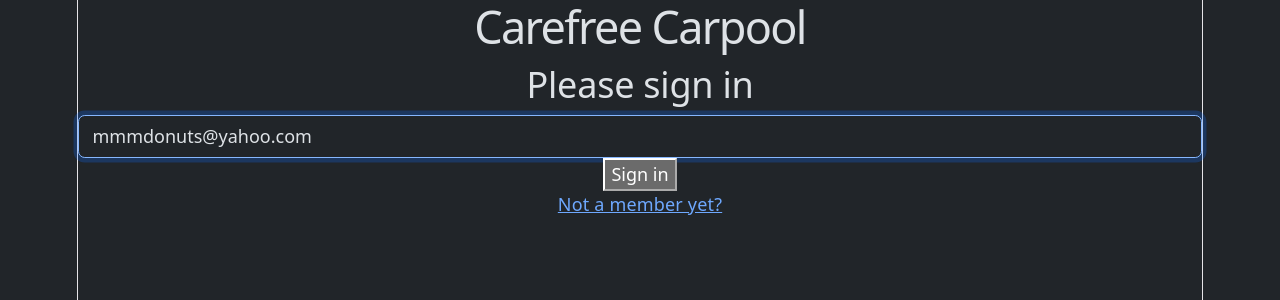
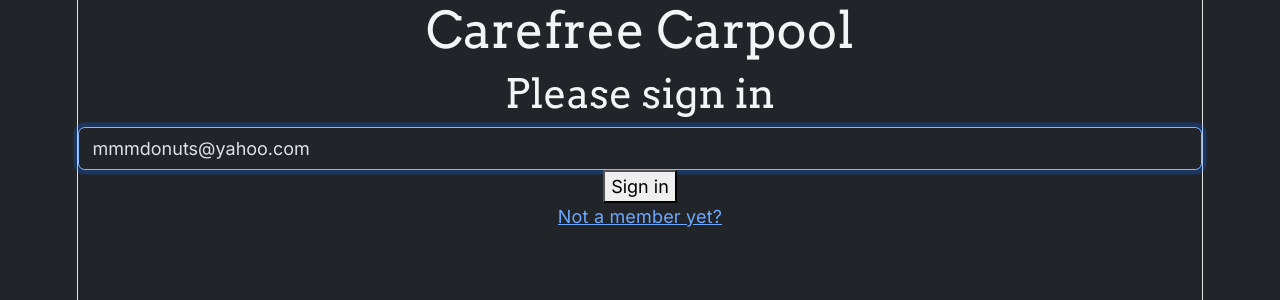
Before and after one commit to brianfuzzell/client-capstone-carefree-carpool, a React (Vite) app: page /login in a window 1280 px wide. Shown: the top 300 px of the page. Built offline with nearby package versions, Linux system fonts and the light colour scheme.

Commit message:
Added logo and updated font styling

```diff
--- a/index.html
+++ b/index.html
@@ -4,6 +4,16 @@
     <meta charset="UTF-8" />
     <link rel="icon" type="image/svg+xml" href="/favicon.svg" />
     <meta name="viewport" content="width=device-width, initial-scale=1.0" />
+    <link
+      rel="stylesheet"
+      href="https://fonts.googleapis.com/css2?family=Material+Symbols+Outlined:opsz,wght,FILL,GRAD@20..48,100..700,0..1,-50..200"
+    />
+    <link rel="preconnect" href="https://fonts.googleapis.com" />
+    <link rel="preconnect" href="https://fonts.gstatic.com" crossorigin />
+    <link
+      href="https://fonts.googleapis.com/css2?family=Arvo:ital,wght@0,400;0,700;1,400;1,700&family=Inter:ital,opsz,wght@0,14..32,100..900;1,14..32,100..900&display=swap"
+      rel="stylesheet"
+    />
     <title>Carefree Carpool</title>
   </head>
   <body>
--- a/package.json
+++ b/package.json
@@ -10,6 +10,10 @@
     "preview": "vite preview"
   },
   "dependencies": {
+    "@fortawesome/fontawesome-svg-core": "^7.2.0",
+    "@fortawesome/free-regular-svg-icons": "^7.2.0",
+    "@fortawesome/free-solid-svg-icons": "^7.2.0",
+    "@fortawesome/react-fontawesome": "^3.3.1",
     "bootstrap": "^5.3.8",
     "react": "^19.2.4",
     "react-bootstrap": "^2.10.10",
--- a/src/App.jsx
+++ b/src/App.jsx
@@ -1,7 +1,7 @@
-import "./App.css";
 import { Route, Routes } from "react-router-dom";
 import "bootstrap/dist/css/bootstrap.min.css";
-
+import "./App.css";
+import "./index.css";
 import { Login } from "./components/auth/Login";
 import { Register } from "./components/auth/Register";
 import { Authorized } from "../views/Authorized";
--- a/src/components/nav/NavBar.jsx
+++ b/src/components/nav/NavBar.jsx
@@ -11,7 +11,16 @@ export const NavBar = () => {
     <Navbar expand="lg" className="bg-body-tertiary">
       <Container>
         <Navbar.Brand as={Link} to="/">
-          Carefree Carpool
+          <span
+          className="material-symbols-outlined"
+          style={{
+            fontSize: "42px",
+            color: "#7ba591",
+            fontVariationSettings: `'FILL' 0, 'wght' 400, 'GRAD' 0, 'opsz' 48`,
+          }}
+        >
+          directions_car
+        </span>
         </Navbar.Brand>
         <Navbar.Toggle aria-controls="basic-navbar-nav" />
         <Navbar.Collapse id="basic-navbar-nav">
--- a/src/components/rides/Rides.jsx
+++ b/src/components/rides/Rides.jsx
@@ -14,14 +14,7 @@ export const Rides = ({ currentDriver }) => {
   const [allRiders, setAllRiders] = useState([]);
   const [userDrivers, setUserDrivers] = useState([]);
   const [myShifts, setMyShifts] = useState([]);
-  const [showModal, setShowModal] = useState(false);
   const [showAddModal, setShowAddModal] = useState(false);
-  const [editingShift, setEditingShift] = useState(null);
-  const [editDate, setEditDate] = useState("");
-  const [editMorning, setEditMorning] = useState(false);
-  const [editAfternoon, setEditAfternoon] = useState(false);
-  const [editDriverId, setEditDriverId] = useState(null);
-  const [editRiderIds, setEditRiderIds] = useState([]);
   const [newDate, setNewDate] = useState("");
   const [newMorning, setNewMorning] = useState(false);
   const [newAfternoon, setNewAfternoon] = useState(false);
@@ -70,7 +63,7 @@ export const Rides = ({ currentDriver }) => {
           }
         })
 
-        setMyShifts(filtered);
+        setMyShifts(sorted);
       });
     }
   }, [currentDriver.id]);
--- a/src/components/welcome/Welcome.jsx
+++ b/src/components/welcome/Welcome.jsx
@@ -1,9 +1,21 @@
-
 export const Welcome = () => {
   return (
     <div>
+      <div>
+        <span
+          className="material-symbols-outlined"
+          style={{
+            fontSize: "100px",
+            color: "#7ba591",
+            fontVariationSettings: `'FILL' 0, 'wght' 400, 'GRAD' 0, 'opsz' 48`,
+          }}
+        >
+          directions_car
+        </span>
+      </div>
       <h1>
-        Welcome to<br />
+        Welcome to
+        <br />
         <span>Carefree Carpool</span>
       </h1>
       <div>Schedule rides with ease</div>
--- a/src/index.css
+++ b/src/index.css
@@ -1,6 +1,6 @@
 :root {
   --text: #6b6375;
-  --text-h: #08060d;
+  --text-h: #f3f4f6;
   --bg: #fff;
   --border: #e5e4e7;
   --code-bg: #f4f3ec;
@@ -11,8 +11,9 @@
   --shadow:
     rgba(0, 0, 0, 0.1) 0 10px 15px -3px, rgba(0, 0, 0, 0.05) 0 4px 6px -2px;
 
-  --sans: system-ui, 'Segoe UI', Roboto, sans-serif;
-  --heading: system-ui, 'Segoe UI', Roboto, sans-serif;
+  --sans: Inter, system-ui, 'Segoe UI', Roboto, sans-serif;
+  --bs-font-sans-serif: var(--sans);
+  --heading: Arvo, system-ui, 'Segoe UI', Roboto, sans-serif;
   --mono: ui-monospace, Consolas, monospace;
 
   font: 18px/145% var(--sans);
@@ -24,6 +25,7 @@
   text-rendering: optimizeLegibility;
   -webkit-font-smoothing: antialiased;
   -moz-osx-font-smoothing: grayscale;
+  font-optical-sizing: auto;
 
   @media (max-width: 1024px) {
     font-size: 16px;
@@ -50,8 +52,9 @@
   }
 }
 
-body {
+body, p {
   margin: 0;
+  font-family: var(--sans);
 }
 
 #root {
@@ -66,14 +69,19 @@ body {
   box-sizing: border-box;
 }
 
-h1,
-h2 {
+h1, h2, h3, h4, h5, h6 {
   font-family: var(--heading);
   font-weight: 500;
   color: var(--text-h);
 }
 
-h1 {
+h1 { font-size: 2.81rem; }
+h2 { font-size: 2.25rem; }
+h3 { font-size: 1.8rem; }
+h4 { font-size: 1.44rem; }
+h5 { font-size: 1.15rem; }
+h6 { font-size: 1rem; }
+/* h1 {
   font-size: 56px;
   letter-spacing: -1.68px;
   margin: 32px 0;
@@ -90,10 +98,7 @@ h2 {
   @media (max-width: 1024px) {
     font-size: 20px;
   }
-}
-p {
-  margin: 0;
-}
+} */
 
 code,
 .counter {
--- a/src/main.jsx
+++ b/src/main.jsx
@@ -1,8 +1,6 @@
- import React from "react";
+import React from "react";
 import ReactDOM from "react-dom/client";
 import { BrowserRouter } from "react-router-dom";
-import "./index.css";
-
 import { App } from "./App.jsx";
 
 const container = document.getElementById("root");
```
Also changed, not shown: api/database.json (+20 -13 lines), 1 other file (tests, documents, lock files or other folders).
